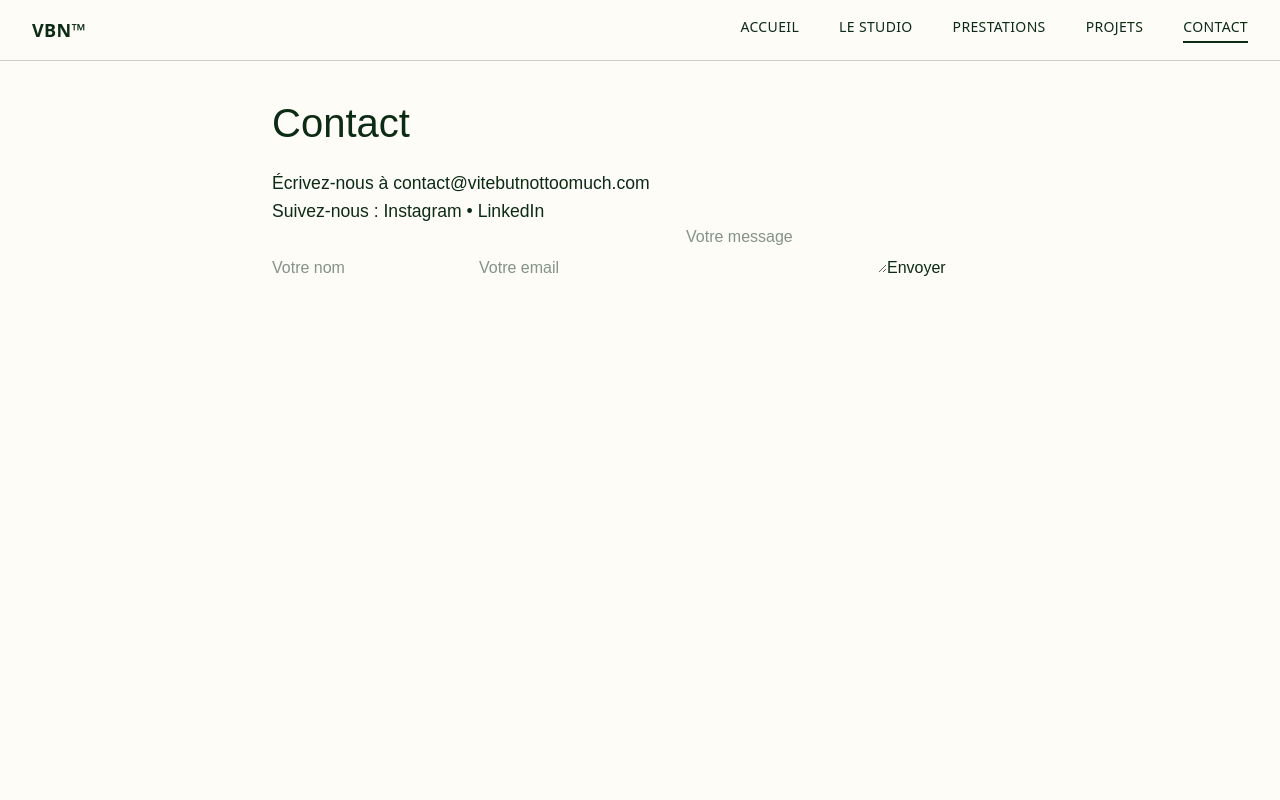
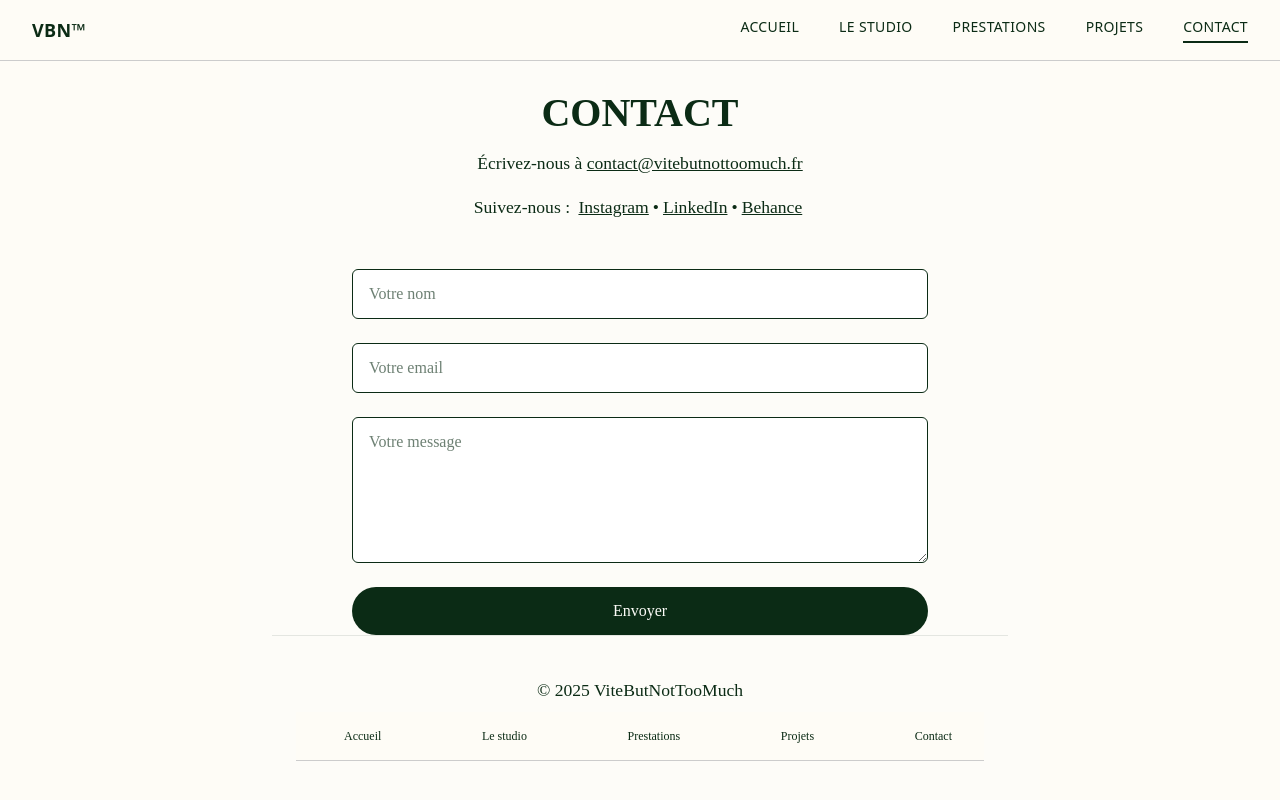
Before and after one commit to Eliasf1912/ViteButNotTooMuch, a React (Vite) app: page /contact in a window 1280 px wide. Shown: the top 800 px of the page. Built offline with nearby package versions, Linux system fonts and the light colour scheme; the HTML template or start-up script is replaced by a standard one.

Commit message:
11/06/2025 2 -Lytween

```diff
--- a/src/pages/Accueil.jsx
+++ b/src/pages/Accueil.jsx
@@ -28,6 +28,7 @@ export default function Accueil() {
     property="og:url"
     content="https://www.vitebutnottoomuch.fr"
   />
+  <meta property="og:type" content="website" />
   <meta name="twitter:card" content="summary_large_image" />
 
   <script type="application/ld+json">
--- a/src/pages/Contact.jsx
+++ b/src/pages/Contact.jsx
@@ -1,4 +1,5 @@
-import { useState } from 'react';
+import { useState } from "react";
+import { Helmet } from "react-helmet";
 
 export default function Contact() {
   const [form, setForm] = useState({ name: "", email: "", message: "" });
@@ -15,23 +16,177 @@ export default function Contact() {
   };
 
   return (
-    <main>
-      <h1>Contact</h1>
-      <p>Écrivez-nous à <a href="mailto:contact@vitebutnottoomuch.com">contact@vitebutnottoomuch.com</a></p>
-      <p>Suivez-nous :
-        <a href="https://instagram.com" target="_blank" rel="noopener noreferrer"> Instagram</a> •
-        <a href="https://linkedin.com" target="_blank" rel="noopener noreferrer"> LinkedIn</a>
-      </p>
-      {sent ? (
-        <p>Merci pour votre message !</p>
-      ) : (
-        <form onSubmit={handleSubmit}>
-          <input type="text" name="name" placeholder="Votre nom" onChange={handleChange} required />
-          <input type="email" name="email" placeholder="Votre email" onChange={handleChange} required />
-          <textarea name="message" placeholder="Votre message" onChange={handleChange} required />
-          <button type="submit">Envoyer</button>
-        </form>
-      )}
+    <main className="bg-[#fdfcf8] text-[#0b2b15] min-h-screen px-6 py-16 font-[Satoshi]">
+       <Helmet>
+        <title>Contact — ViteButNotTooMuch</title>
+        <meta
+          name="description"
+          content="Contactez ViteButNotTooMuch, studio créatif à Paris spécialisé en branding, design graphique et digital."
+        />
+        <meta property="og:title" content="Contact — ViteButNotTooMuch" />
+        <meta property="og:description" content="Discutons de votre projet ou collaboration. Contactez notre studio à Paris." />
+        <meta property="og:url" content="https://www.vitebutnottoomuch.fr/contact" />
+        <meta property="og:type" content="website" />
+        <meta property="og:image" content="https://www.vitebutnottoomuch.fr/images/og-image.jpg" />
+        <script type="application/ld+json">
+          {JSON.stringify({
+            "@context": "https://schema.org",
+            "@type": "Organization",
+            "name": "ViteButNotTooMuch",
+            "url": "https://www.vitebutnottoomuch.fr",
+            "logo": "https://www.vitebutnottoomuch.fr/images/logo.png",
+            "description": "Studio créatif spécialisé en design graphique, identité visuelle, branding et UI/UX.",
+            "founder": {
+              "@type": "Person",
+              "name": "Clara Martin",
+              "jobTitle": "Fondatrice & Directrice artistique",
+              "sameAs": [
+                "https://www.linkedin.com/in/clara-martin-18bb1a36a/"
+              ]
+            },
+            "address": {
+              "@type": "PostalAddress",
+              "streetAddress": "19-21 rue Erard",
+              "addressLocality": "Paris",
+              "postalCode": "75012",
+              "addressCountry": "FR"
+            },
+            "contactPoint": {
+              "@type": "ContactPoint",
+              "telephone": "+33 1 86 22 25 97",
+              "contactType": "customer service",
+              "areaServed": "FR",
+              "availableLanguage": "French"
+            },
+            "sameAs": [
+              "https://www.instagram.com/vitebutnottoomuch.studio/",
+              "https://www.behance.net/vitebutnottoomuch",
+              "https://www.linkedin.com/company/vitebutnottoomuch-studio/"
+            ]
+          })}
+        </script>
+        <script type="application/ld+json">
+          {JSON.stringify({
+            "@context": "https://schema.org",
+            "@type": "ContactPage",
+            "name": "Page de contact — ViteButNotTooMuch",
+            "url": "https://www.vitebutnottoomuch.fr/contact",
+            "about": {
+              "@type": "Organization",
+              "name": "ViteButNotTooMuch"
+            }
+          })}
+        </script>
+      </Helmet>
+
+      <div className="max-w-3xl mx-auto">
+        <h1 className="text-3xl md:text-5xl font-bold uppercase mb-8 text-center">
+          Contact
+        </h1>
+
+        <p className="text-center text-base md:text-lg mb-4">
+          Écrivez-nous à{" "}
+          <a
+            href="mailto:contact@vitebutnottoomuch.fr"
+            className="underline hover:text-[#0b2b15]/70"
+          >
+            contact@vitebutnottoomuch.fr
+          </a>
+        </p>
+
+        <p className="text-center text-sm mb-12">
+          Suivez-nous :{" "}
+          <a
+            href="https://www.instagram.com/vitebutnottoomuch.studio/"
+            target="_blank"
+            rel="noopener noreferrer"
+            className="underline mx-1"
+          >
+            Instagram
+          </a>
+          •
+          <a
+            href="https://www.linkedin.com/company/vitebutnottoomuch-studio/"
+            target="_blank"
+            rel="noopener noreferrer"
+            className="underline mx-1"
+          >
+            LinkedIn
+          </a>
+          •
+          <a
+            href="https://www.behance.net/vitebutnottoomuch"
+            target="_blank"
+            rel="noopener noreferrer"
+            className="underline mx-1"
+          >
+            Behance
+          </a>
+        </p>
+
+        {sent ? (
+          <p className="text-center text-lg text-green-700">
+            Merci pour votre message !
+          </p>
+        ) : (
+          <form
+            onSubmit={handleSubmit}
+            className="grid gap-6 max-w-xl mx-auto"
+          >
+            <input
+              type="text"
+              name="name"
+              placeholder="Votre nom"
+              onChange={handleChange}
+              required
+              className="px-4 py-3 border border-[#0b2b15] rounded-md bg-white placeholder:text-[#0b2b15]/60"
+            />
+            <input
+              type="email"
+              name="email"
+              placeholder="Votre email"
+              onChange={handleChange}
+              required
+              className="px-4 py-3 border border-[#0b2b15] rounded-md bg-white placeholder:text-[#0b2b15]/60"
+            />
+            <textarea
+              name="message"
+              placeholder="Votre message"
+              onChange={handleChange}
+              required
+              rows={5}
+              className="px-4 py-3 border border-[#0b2b15] rounded-md bg-white placeholder:text-[#0b2b15]/60"
+            />
+            <button
+              type="submit"
+              className="bg-[#0b2b15] text-[#fdfcf8] py-3 px-6 rounded-full font-medium hover:bg-[#143d25] transition"
+            >
+              Envoyer
+            </button>
+          </form>
+        )}
+      </div>
+       {/* Footer */}
+      <footer className="w-full px-6 py-10 border-t border-[#0b2b15]/10 text-sm text-center">
+        <p className="mb-2">© {new Date().getFullYear()} ViteButNotTooMuch</p>
+        <nav className="flex flex-wrap justify-center gap-4 text-xs">
+          <a href="/" className="hover:underline">
+            Accueil
+          </a>
+          <a href="/studio" className="hover:underline">
+            Le studio
+          </a>
+          <a href="/prestations" className="hover:underline">
+            Prestations
+          </a>
+          <a href="/projets" className="hover:underline">
+            Projets
+          </a>
+          <a href="/contact" className="hover:underline">
+            Contact
+          </a>
+        </nav>
+      </footer>
     </main>
   );
 }
```
